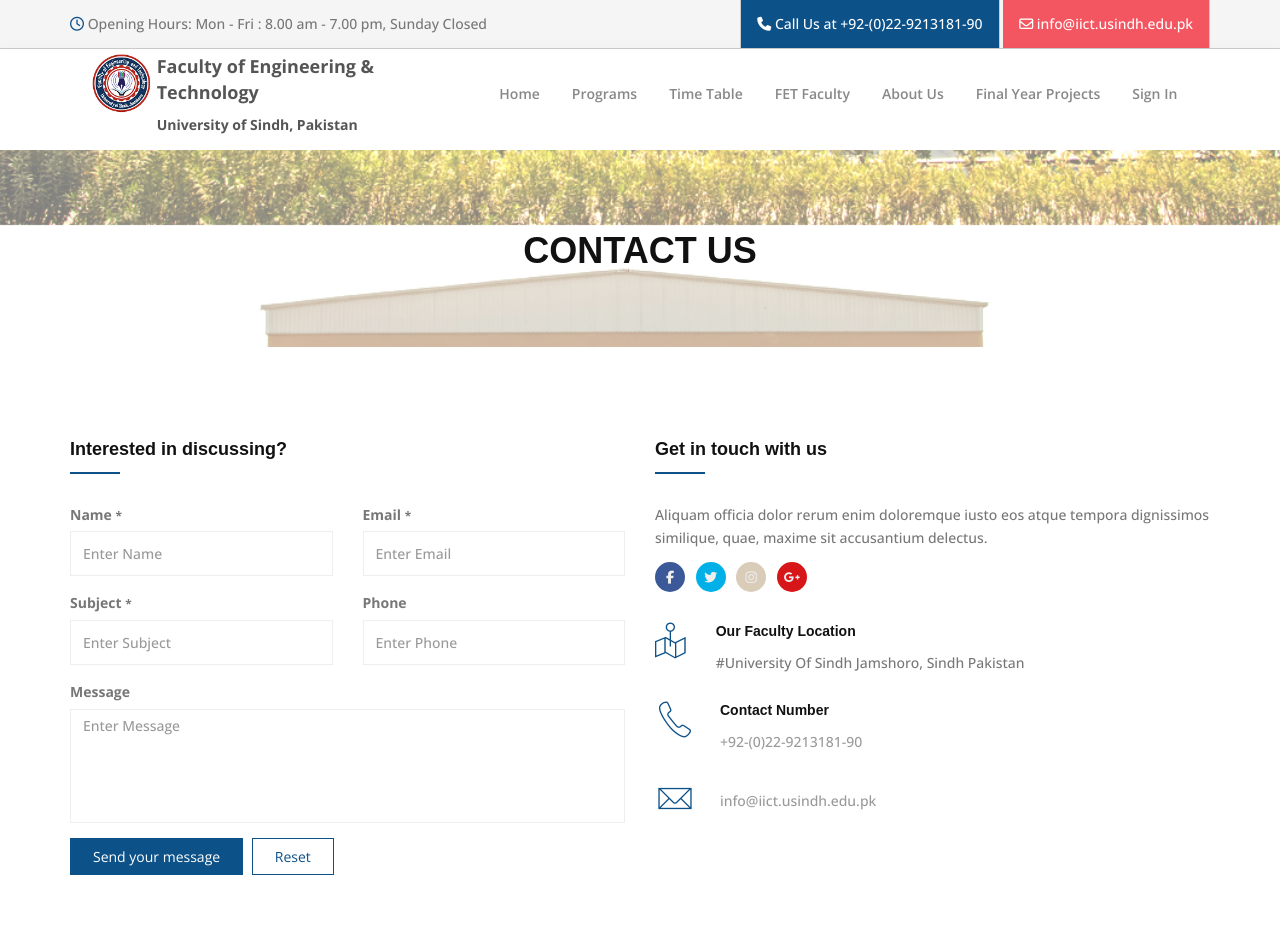
After one commit to sulemankhan1/fet_front, a PHP site: page /contact.php in a window 1280 px wide. The commit adds this page. Shown: the top 952 px of the page. Run offline with PHP 8.4, Linux system fonts and the light colour scheme; grey boxes labelled with a size stand in for pictures from a placeholder-image service; some libraries are stand-ins or nearby versions; some web fonts are replaced; grey boxes are pictures that could not be loaded.

Commit message:
Add files via upload

```diff
--- /dev/null
+++ b/contact.php
@@ -0,0 +1,229 @@
+<?php include('includes/header.php') ?>
+
+  <!-- Start main-content -->
+  <div class="main-content">
+    <!-- Section: inner-header -->
+    <section class="inner-header divider parallax layer-overlay overlay-white-5" data-bg-img="assets/images/bg/01.jpg">
+      <div class="container pt-60 pb-60">
+        <!-- Section Content -->
+        <div class="section-content">
+          <div class="row">
+            <div class="col-md-12 text-center">
+              <h2 class="title">Contact us</h2>
+            </div>
+          </div>
+        </div>
+      </div>
+    </section>
+
+    <!-- Divider: Contact -->
+    <section class="divider">
+      <div class="container">
+        <div class="row pt-30">
+          <div class="col-md-6">
+            <h3 class="line-bottom mt-0 mb-30">Interested in discussing?</h3>
+
+            <!-- Contact Form -->
+            <form id="contact_form">
+
+              <div class="row">
+                <div class="col-sm-6">
+                  <div class="form-group">
+                    <label>Name <small>*</small></label>
+                    <input name="form_name" class="form-control" type="text" placeholder="Enter Name" required="">
+                  </div>
+                </div>
+                <div class="col-sm-6">
+                  <div class="form-group">
+                    <label>Email <small>*</small></label>
+                    <input name="form_email" class="form-control required email" type="email" placeholder="Enter Email">
+                  </div>
+                </div>
+              </div>
+
+              <div class="row">
+                <div class="col-sm-6">
+                  <div class="form-group">
+                    <label>Subject <small>*</small></label>
+                    <input name="form_subject" class="form-control required" type="text" placeholder="Enter Subject">
+                  </div>
+                </div>
+                <div class="col-sm-6">
+                  <div class="form-group">
+                    <label>Phone</label>
+                    <input name="form_phone" class="form-control" type="text" placeholder="Enter Phone">
+                  </div>
+                </div>
+              </div>
+
+              <div class="form-group">
+                <label>Message</label>
+                <textarea name="form_message" class="form-control required" rows="5" placeholder="Enter Message"></textarea>
+              </div>
+              <div class="form-group">
+                <input name="form_botcheck" class="form-control" type="hidden" value="" />
+                <button type="submit" class="hvr-glow btn btn-dark btn-theme-colored btn-flat mr-5" data-loading-text="Please wait...">Send your message</button>
+                <button type="reset" class="hvr-glow btn btn-default btn-flat btn-theme-colored">Reset</button>
+              </div>
+            </form>
+
+            <!-- Contact Form Validation-->
+            <script type="text/javascript">
+              $("#contact_form").validate({
+                submitHandler: function(form) {
+                  var form_btn = $(form).find('button[type="submit"]');
+                  var form_result_div = '#form-result';
+                  $(form_result_div).remove();
+                  form_btn.before('<div id="form-result" class="alert alert-success" role="alert" style="display: none;"></div>');
+                  var form_btn_old_msg = form_btn.html();
+                  form_btn.html(form_btn.prop('disabled', true).data("loading-text"));
+                  $(form).ajaxSubmit({
+                    dataType:  'json',
+                    success: function(data) {
+                      if( data.status === 'true' ) {
+                        $(form).find('.form-control').val('');
+                      }
+                      form_btn.prop('disabled', false).html(form_btn_old_msg);
+                      $(form_result_div).html(data.message).fadeIn('slow');
+                      setTimeout(function(){ $(form_result_div).fadeOut('slow') }, 6000);
+                    }
+                  });
+                }
+              });
+            </script>
+          </div>
+          <div class="col-md-6">
+            <h3 class="line-bottom mt-0">Get in touch with us</h3>
+            <p>Aliquam officia dolor rerum enim doloremque iusto eos atque tempora dignissimos similique, quae, maxime sit accusantium delectus.</p>
+            <ul class="styled-icons icon-dark icon-sm icon-circled mb-20">
+              <li><a href="#" data-bg-color="#3B5998"><i class="fa fa-facebook"></i></a></li>
+              <li><a href="#" data-bg-color="#02B0E8"><i class="fa fa-twitter"></i></a></li>
+              <li><a href="#" data-bg-color="#D9CCB9"><i class="fa fa-instagram"></i></a></li>
+              <li><a href="#" data-bg-color="#D71619"><i class="fa fa-google-plus"></i></a></li>
+            </ul>
+
+            <div class="icon-box media mb-15"> <a class="media-left pull-left flip mr-20" href="#"> <i class="pe-7s-map-2 text-theme-colored"></i></a>
+              <div class="media-body">
+                <h5 class="mt-0">Our Faculty Location</h5>
+                <p>#University Of Sindh Jamshoro, Sindh Pakistan</p>
+              </div>
+            </div>
+            <div class="icon-box media mb-15"> <a class="media-left pull-left flip mr-15" href="#"> <i class="pe-7s-call text-theme-colored"></i></a>
+              <div class="media-body">
+                <h5 class="mt-0">Contact Number</h5>
+                <p><a href="tel:+325-12345-65478">+92-(0)22-9213181-90</a></p>
+              </div>
+            </div>
+            <div class="icon-box media mb-15"> <a class="media-left pull-left flip mr-15" href="#"> <i class="pe-7s-mail text-theme-colored"></i></a>
+              <div class="media-body">
+                <h5 class="mt-0"></h5>
+                <p><a href="mailto:info@iict.usindh.edu.pk">info@iict.usindh.edu.pk</a></p>
+              </div>
+            </div>
+          </div>
+        </div>
+      </div>
+    </section>
+
+    <!-- Divider: Google Map -->
+    <section>
+      <div class="container-fluid pt-0 pb-0">
+        <div class="row">
+
+          <!-- Google Map HTML Codes -->
+            <iframe src="https://www.google.com/maps/embed?pb=!1m18!1m12!1m3!1d3603.603478487094!2d68.26430821050583!3d25.418080323419805!2m3!1f0!2f0!3f0!3m2!1i1024!2i768!4f13.1!3m3!1m2!1s0x394c7969d688b2c7%3A0xbe153ec895be2a7d!2sFACULTY%20OF%20ENGINEERING%20AND%20TECHNOLOGY%20University%20Of%20Sindh!5e0!3m2!1sen!2s!4v1616096743926!5m2!1sen!2s" width="600" height="450" style="border:0;" allowfullscreen="" loading="lazy"></iframe>
+        </div>
+      </div>
+    </section>
+  </div>
+  <!-- end main-content -->
+
+  <!-- Footer -->
+  <footer id="footer" class="footer bg-black-111">
+    <div class="container pt-70 pb-40">
+      <div class="row border-bottom-black">
+        <div class="col-sm-6 col-md-4">
+          <div class="widget dark pull-left ">
+            <a href="index.html"><img width="" height="" id="logo" src="assets/images/FET-logo1.png" alt=""></a>
+            <div class="pull-center logoname">
+              <h4 style="color: white">Faculty of Engineering & Technology</h4>
+              <h5 style="color: white"> University of Sindh, Pakistan</h5>
+            </div>
+          </div>
+          <div class="widget dark">
+            <ul class="list-inline mt-5">
+              <li class="m-0 pl-10 pr-10"> <i class="fa fa-map-marker text-theme-color-2 mr-5"></i> <a class="text-gray" href="#">University of sindh jamshoro, pakistan</a> </li>
+              <li class="m-0 pl-10 pr-10"> <i class="fa fa-phone text-theme-color-2 mr-5"></i> <a class="text-gray" href="#">+92-(0)22-9213181-90</a> </li>
+              <li class="m-0 pl-10 pr-10"> <i class="fa fa-envelope-o text-theme-color-2 mr-5"></i> <a class="text-gray" href="mailto:info@iict.usindh.edu.pk">info@iict.usindh.edu.pk</a> </li>
+            </ul>
+          </div>
+          <div class="widget dark">
+            <h5 class="widget-title mb-10">Connect With Us</h5>
+            <ul class="styled-icons icon-dark mt-20">
+              <li class="wow fadeInLeft" data-wow-duration="1.5s" data-wow-delay=".1s" data-wow-offset="10"><a href="#" data-bg-color="#3B5998"><i class="fa fa-facebook"></i></a></li>
+              <li class="wow fadeInLeft" data-wow-duration="1.5s" data-wow-delay=".2s" data-wow-offset="10"><a href="#" data-bg-color="#02B0E8"><i class="fa fa-twitter"></i></a></li>
+              <li class="wow fadeInLeft" data-wow-duration="1.5s" data-wow-delay=".3s" data-wow-offset="10"><a href="#" data-bg-color="#05A7E3"><i class="fa fa-skype"></i></a></li>
+              <li class="wow fadeInLeft" data-wow-duration="1.5s" data-wow-delay=".4s" data-wow-offset="10"><a href="#" data-bg-color="#A11312"><i class="fa fa-google-plus"></i></a></li>
+              <li class="wow fadeInLeft" data-wow-duration="1.5s" data-wow-delay=".5s" data-wow-offset="10"><a href="#" data-bg-color="#C22E2A"><i class="fa fa-youtube"></i></a></li>
+            </ul>
+          </div>
+        </div>
+        <div class="col-sm-6 col-md-4">
+          <div class="widget dark">
+            <h5 class="widget-title line-bottom">Latest News</h5>
+            <div class="latest-posts">
+              <article class="post media-post clearfix pb-0 mb-10">
+                <a href="blog-single-right-sidebar.html" class="post-thumb"><img alt="" src="http://placehold.it/80x55"></a>
+                <div class="post-right">
+                  <h5 class="post-title mt-0 mb-5"><a href="blog-single-right-sidebar.html">Sustainable Construction</a></h5>
+                  <p class="post-date mb-0 font-12">Mar 08, 2015</p>
+                </div>
+              </article>
+              <article class="post media-post clearfix pb-0 mb-10">
+                <a href="blog-single-right-sidebar.html" class="post-thumb"><img alt="" src="http://placehold.it/80x55"></a>
+                <div class="post-right">
+                  <h5 class="post-title mt-0 mb-5"><a href="blog-single-right-sidebar.html">Industrial Coatings</a></h5>
+                  <p class="post-date mb-0 font-12">Mar 08, 2015</p>
+                </div>
+              </article>
+              <article class="post media-post clearfix pb-0 mb-10">
+                <a href="blog-single-right-sidebar.html" class="post-thumb"><img alt="" src="http://placehold.it/80x55"></a>
+                <div class="post-right">
+                  <h5 class="post-title mt-0 mb-5"><a href="blog-single-right-sidebar.html">Storefront Installations</a></h5>
+                  <p class="post-date mb-0 font-12">Mar 08, 2015</p>
+                </div>
+              </article>
+            </div>
+          </div>
+        </div>
+        <div class="col-sm-6 col-md-4">
+          <div class="widget dark">
+            <h5 class="widget-title">Useful Links</h5>
+            <ul class="list-border">
+              <li><a href="shortcode-sitemap.html">FAQ</a></li>
+              <li><a href="shortcode-sitemap.html">Sitemap</a></li>
+              <li><a href="page-contact1.html">Policy</a></li>
+            </ul>
+          </div>
+        </div>
+      </div>
+    </div>
+    <div class="footer-bottom bg-black-222">
+      <div class="container pt-10 pb-0">
+        <div class="row">
+          <div class="col-md-12 text-center">
+            <p class="font-14 text-black-777 m-0 mb-10">2021 &copy; All Rights Reserved, Faculty of Engineering and Technology, University Of Sindh, Jamshoro</p>
+          </div>
+        </div>
+      </div>
+    </div>
+  </footer>b
+  <a class="scrollToTop" href="#"><i class="fa fa-angle-double-up"></i></a>
+</div>
+<!-- end wrapper -->
+
+<!-- Footer Scripts -->
+<!-- JS | Custom script for all pages -->
+<script src="assets/js/custom.js"></script>
+
+<?php include('includes/footer.php') ?>
```
Also changed, not shown: index.php (+13 -37 lines).
